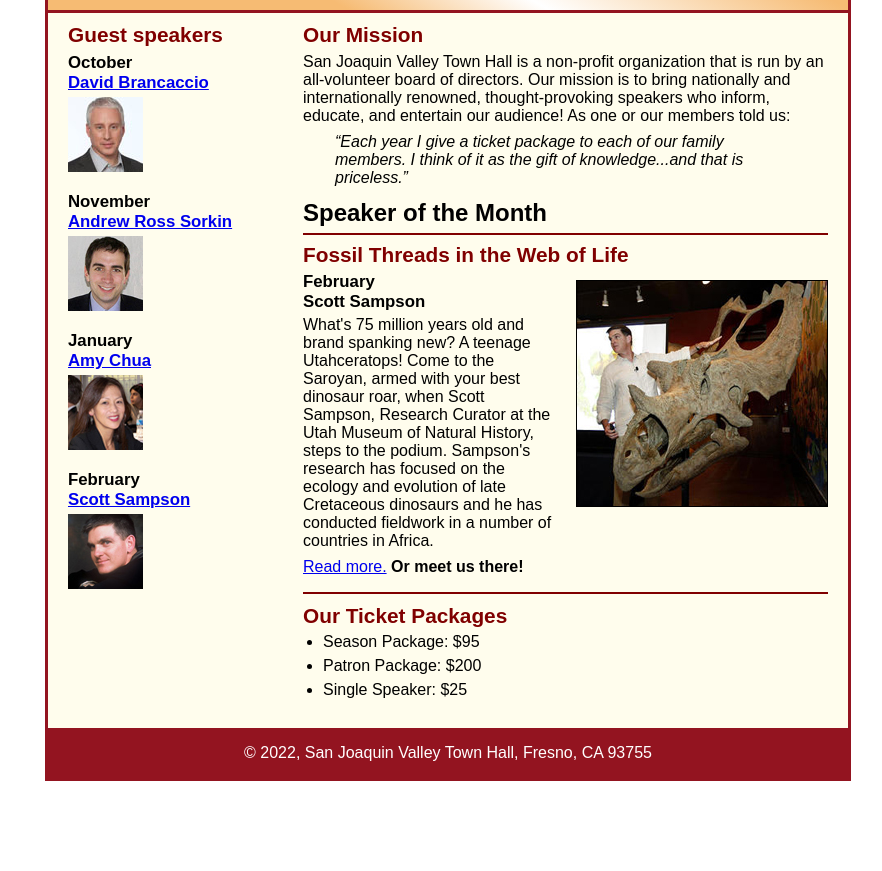
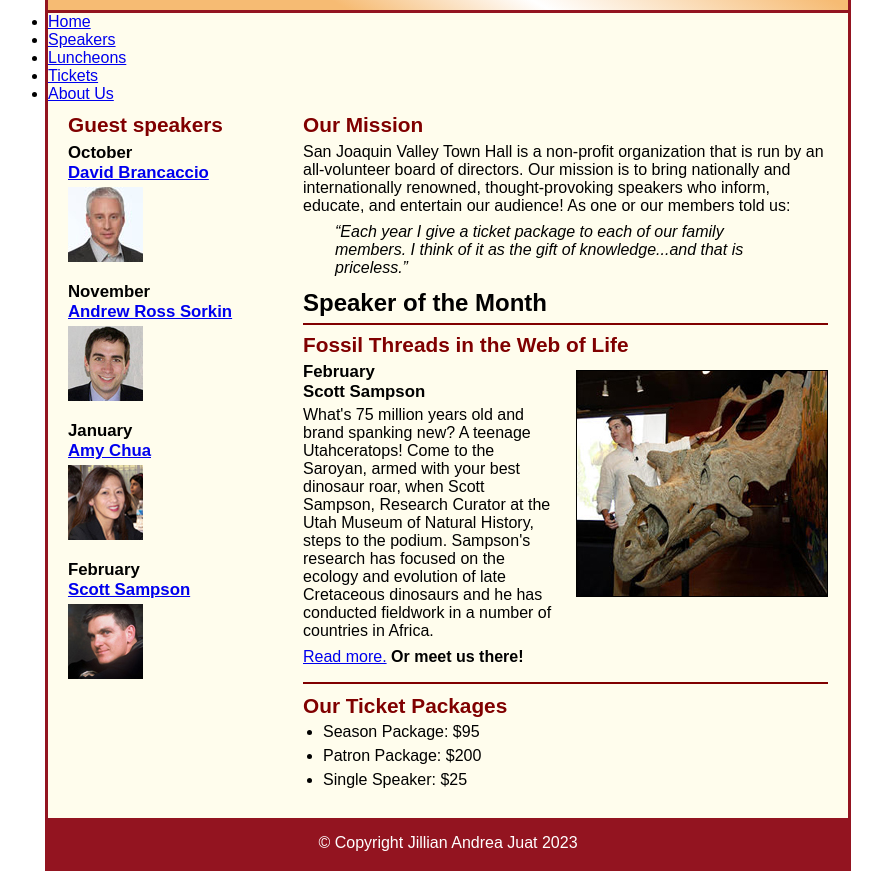
Before and after one commit to jdj25/A11, a plain HTML site: page index.html in a window 1280 px wide. Shown: the part 110-981 px from the top of the page, without its empty margins (192-1074 px from the left). Before the commit the page ends 891 px from the top, so only its background shows below. Drawn offline with Linux system fonts and the light colour scheme.

Commit message:
Add the html for the main navigation menu

```diff
--- a/index.html
+++ b/index.html
@@ -14,6 +14,15 @@
 		<h2>San Joaquin Valley Town Hall</h2>
 		<h3>Celebrating our <span class="shadow">75<sup>th</sup></span> Year</h3>
 	</header>
+	<nav id="nav_menu">
+		<ul>
+			<li><a href="index.html" class="current">Home</a></li>
+			<li><a href="speakers.html">Speakers</a></li>
+			<li><a href="luncheons.html">Luncheons</a></li>
+			<li><a href="tickets.html">Tickets</a></li>
+			<li><a href="aboutus.html">About Us</a>
+		</ul>
+	</nav>
 	<main>
 		<section>
 			<h2>Our Mission</h2>
@@ -58,7 +67,7 @@
 		</aside>
 	</main>
 	<footer>
-		<p>&copy; 2022, San Joaquin Valley Town Hall, Fresno, CA 93755</p>
+		<p>&copy; Copyright Jillian Andrea Juat 2023</p>
 	</footer>
 </body>
 </html>
```
